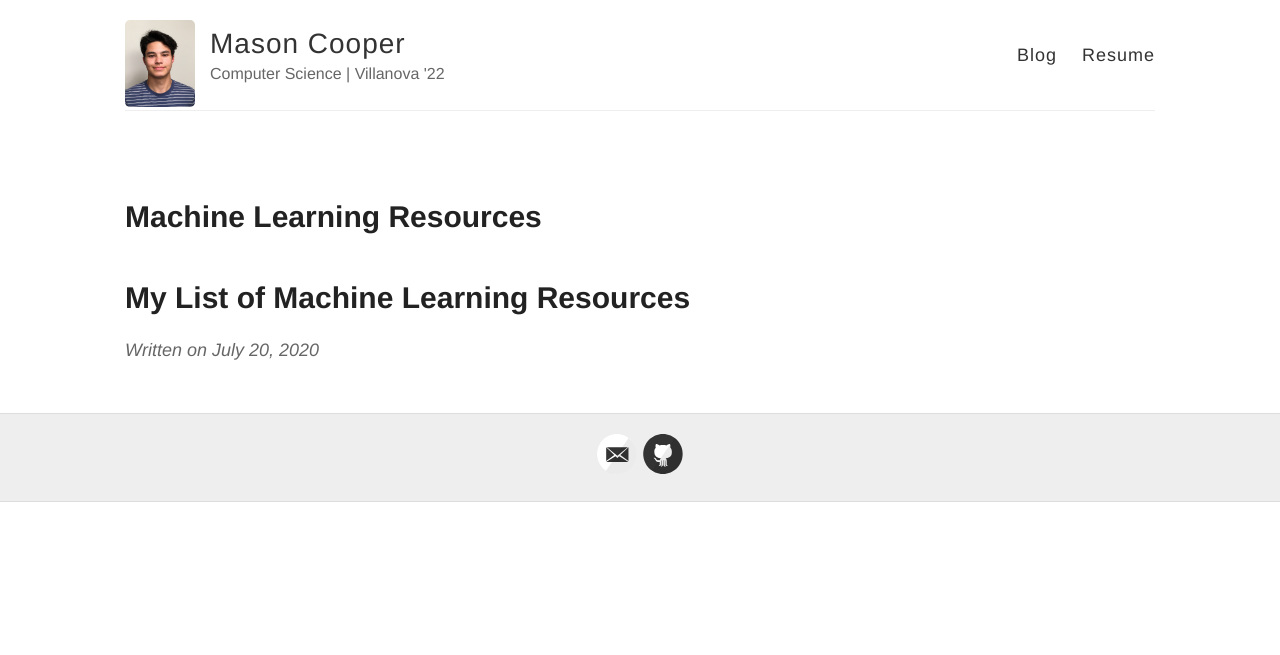
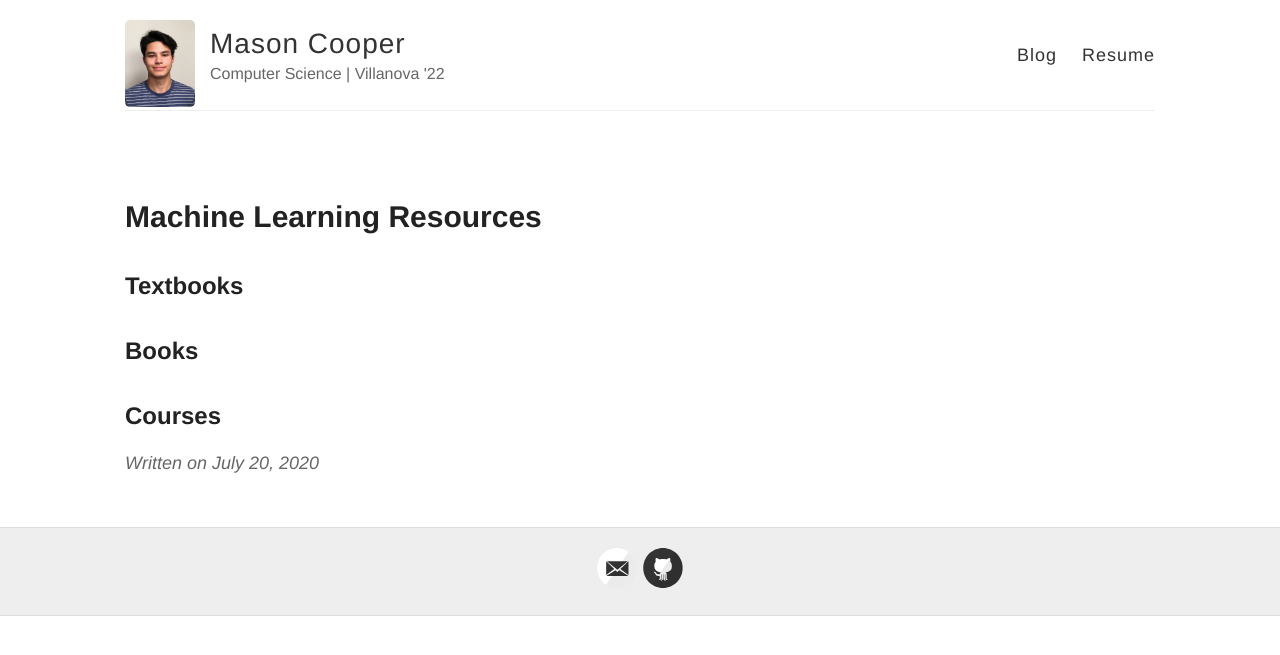
Before and after one commit to mjc5/mjc5.github.io, a Jekyll site: the page built from _posts/2020-7-20-Machine-Learning-Resources.html, in a window 1280 px wide. Shown: the top 655 px of the page. Built offline with Jekyll 4.4.1, drawn with Linux system fonts in a browser that asks for light colours.

Commit message:
Update 2020-7-20-Machine-Learning-Resources.html

```diff
--- a/_posts/2020-7-20-Machine-Learning-Resources.html
+++ b/_posts/2020-7-20-Machine-Learning-Resources.html
@@ -7,4 +7,6 @@ images:
   - url: /assets/Cover11th.png
 ---
 
-<h1> My List of Machine Learning Resources </h1>
+<h2> Textbooks </h2>
+<h2> Books </h2>
+<h2> Courses </h2>
```
